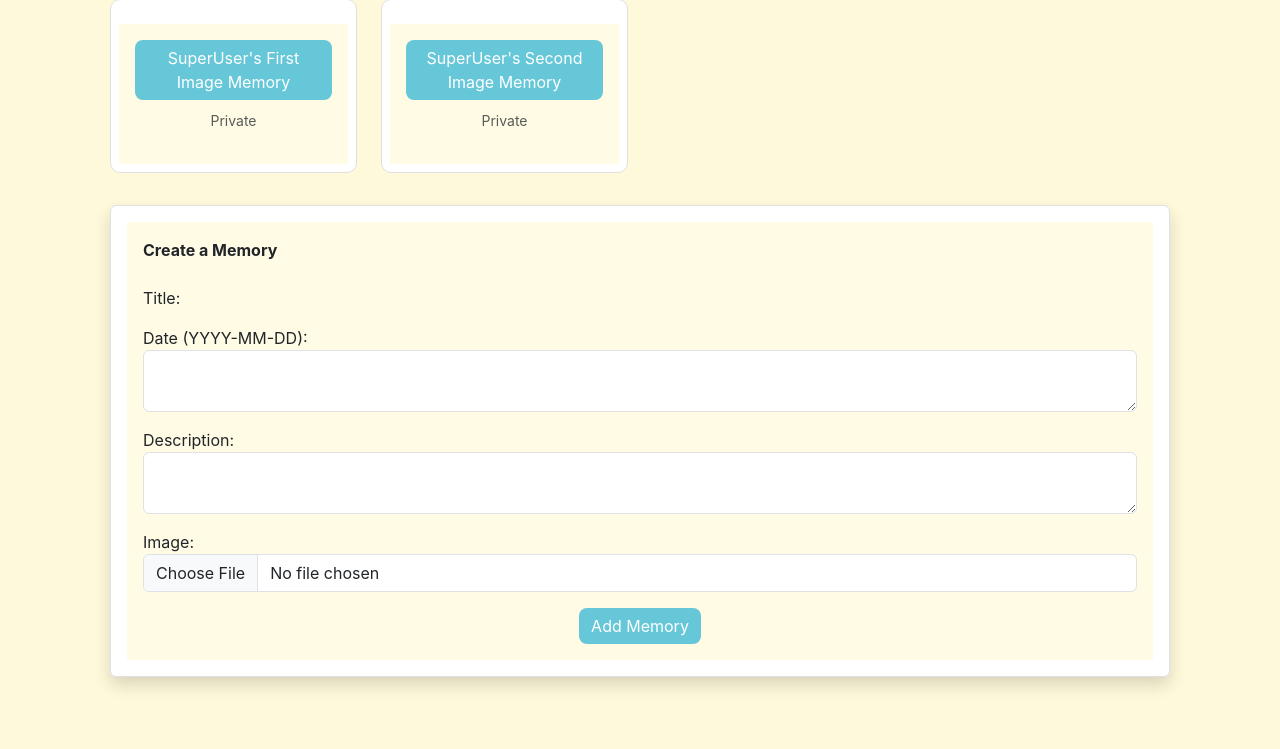
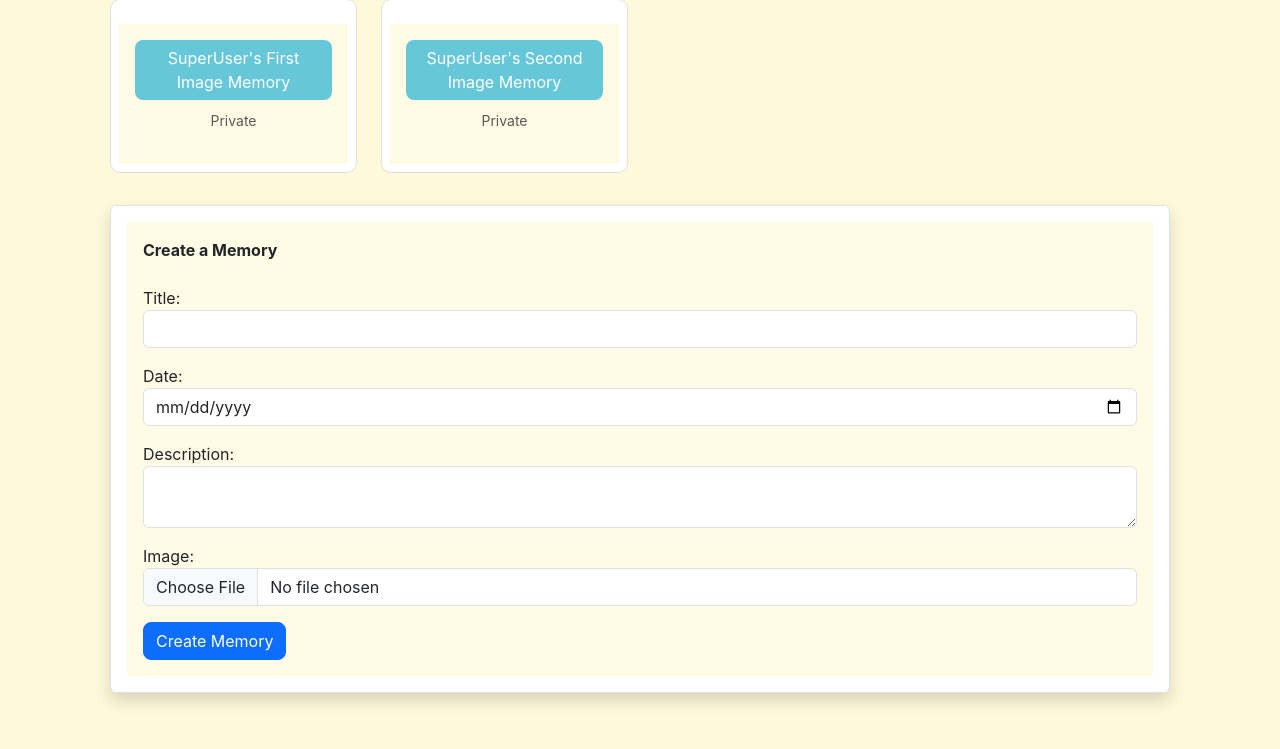
Before and after one commit to yashilaramesh/MemoryMap, a Django app: page /memories/memories/ in a window 1280 px wide. Shown: the part 231-980 px from the top of the page. Before the commit the page ends 919 px from the top, so only its background shows below. Run offline with Django 5.2, Linux system fonts and the light colour scheme; a user stored in the database is signed in; data comes from the database, SQL or seed files in the repository; both versions use the stored data as it was after the commit.

Commit message:
Added date field + fixed title filed for memory

```diff
--- a/memories/templates/memories/index.html
+++ b/memories/templates/memories/index.html
@@ -45,37 +45,24 @@
                   <b class="text-start">Create a Memory
                   </b><br /><br />
                   <form method="POST" action="{% url 'memories.create'%}" enctype="multipart/form-data">
-
                     {% csrf_token %}
                     <p>
-                  <label for="Title">Title:</label>
-                  <textarea name="title" required
-                  class="form-control"
-                  id="title"></textarea>
+                      <label for="title">Title:</label>
+                      <input type="text" name="title" required class="form-control" />
                     </p>
                     <p>
-                  <label for="date">Date (YYYY-MM-DD):</label>
-                  <textarea name="date" required
-                  class="form-control"
-                  id="date"></textarea>
+                      <label for="date">Date:</label>
+                      <input type="date" name="date" required class="form-control" />
                     </p>
                     <p>
                       <label for="description">Description:</label>
-                  <textarea name="description" required
-                  class="form-control"
-                  id="description"></textarea>
+                      <textarea name="description" required class="form-control"></textarea>
                     </p>
                     <p>
                       <label for="image">Image:</label>
-                          <input type="file" name="image" class="form-control" id="image" accept="image/*" />
+                      <input type="file" name="image" class="form-control" />
                     </p>
-
-                          <div class="text-center">
-                  <button type="submit"
-                          class="btn bg-dark text-white">
-                          Add Memory
-                  </button>
-                  </div>
+                    <button type="submit" class="btn btn-primary">Create Memory</button>
                   </form>
                   </div>
           </div>
```
Also changed, not shown: db.sqlite3, media/memory_images/download.png (added). Lines whose indentation alone changed are shown as unchanged.
